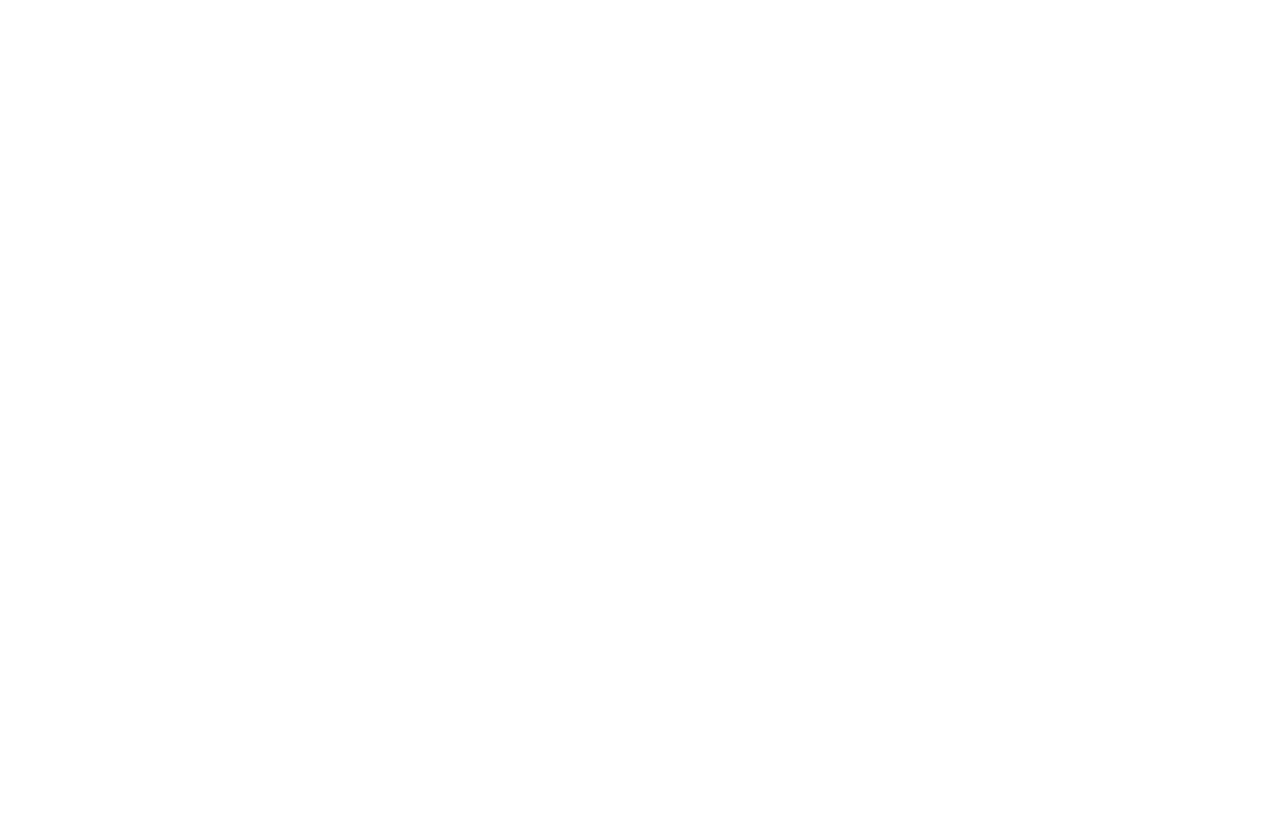
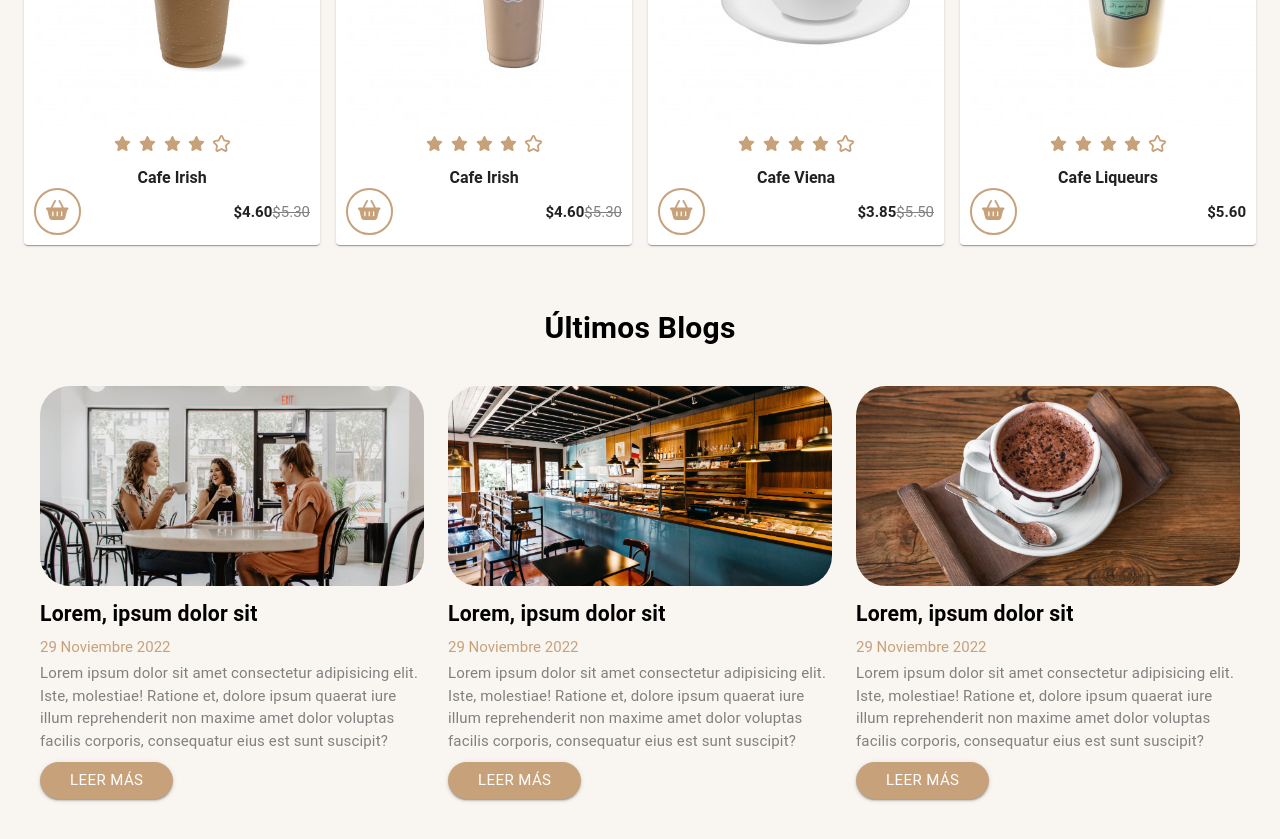
Before and after one commit to muhriddin20056525/baristas-cafe, a React (Vite) app: page / in a window 1280 px wide. Shown: the part 2600-3439 px from the top of the page. Before the commit the page ends 2305 px from the top, so only its background shows below. Built offline with nearby package versions, Linux system fonts and the light colour scheme.

Commit message:
add especiales and blog section

```diff
--- a/src/App.jsx
+++ b/src/App.jsx
@@ -7,6 +7,8 @@
 import Categories from "./components/Categories";
 import Products from "./components/Products";
 import Gallery from "./components/Gallery";
+import Especiales from "./components/Especiales";
+import Blogs from "./components/Blogs";
 
 export default function App() {
   const theme = useTheme();
@@ -19,6 +21,8 @@
         <Categories />
         <Products />
         <Gallery />
+        <Especiales />
+        <Blogs />
       </Box>
     </>
   );
--- /dev/null
+++ b/src/components/Blogs.jsx
@@ -0,0 +1,56 @@
+import { Box, Stack, Typography } from "@mui/material";
+import blogImg1 from "../assets/blog-1.jpg";
+import blogImg2 from "../assets/blog-2.jpg";
+import blogImg3 from "../assets/blog-3.jpg";
+import BlogsCard from "./BlogsCard";
+
+const blogs = [
+  {
+    id: 1,
+    title: "Lorem, ipsum dolor sit",
+    image: blogImg1,
+    date: "29 Noviembre 2022",
+    desc: "Lorem ipsum dolor sit amet consectetur adipisicing elit. Iste, molestiae! Ratione et, dolore ipsum quaerat iure illum reprehenderit non maxime amet dolor voluptas facilis corporis, consequatur eius est sunt suscipit?",
+  },
+  {
+    id: 2,
+    title: "Lorem, ipsum dolor sit",
+    image: blogImg2,
+    date: "29 Noviembre 2022",
+    desc: "Lorem ipsum dolor sit amet consectetur adipisicing elit. Iste, molestiae! Ratione et, dolore ipsum quaerat iure illum reprehenderit non maxime amet dolor voluptas facilis corporis, consequatur eius est sunt suscipit?",
+  },
+  {
+    id: 3,
+    title: "Lorem, ipsum dolor sit",
+    image: blogImg3,
+    date: "29 Noviembre 2022",
+    desc: "Lorem ipsum dolor sit amet consectetur adipisicing elit. Iste, molestiae! Ratione et, dolore ipsum quaerat iure illum reprehenderit non maxime amet dolor voluptas facilis corporis, consequatur eius est sunt suscipit?",
+  },
+];
+
+export default function Blogs() {
+  return (
+    <Box p={5}>
+      <Typography
+        variant="h4"
+        fontWeight={"600"}
+        fontSize={"3rem"}
+        textAlign={"center"}
+      >
+        Últimos Blogs
+      </Typography>
+
+      <Stack direction={"row"} gap={3} justifyContent={"center"} mt={5}>
+        {blogs.map((blog) => (
+          <BlogsCard
+            key={blog.id}
+            image={blog.image}
+            title={blog.title}
+            date={blog.date}
+            desc={blog.desc}
+          />
+        ))}
+      </Stack>
+    </Box>
+  );
+}
--- /dev/null
+++ b/src/components/BlogsCard.jsx
@@ -0,0 +1,44 @@
+import { Box, Button, Typography, useTheme } from "@mui/material";
+
+export default function BlogsCard({ image, title, date, desc }) {
+  const theme = useTheme();
+  return (
+    <Box component={"div"} sx={{ width: "40rem" }}>
+      <img
+        src={image}
+        alt={title}
+        style={{
+          width: "100%",
+          height: "20rem",
+          objectFit: "cover",
+          borderRadius: "3rem",
+        }}
+      />
+      <Typography
+        variant="h4"
+        sx={{ cursor: "pointer", margin: "1rem 0", fontWeight: "600" }}
+      >
+        {title}
+      </Typography>
+      <Typography variant="h5" color={theme.palette.primary.main} gutterBottom>
+        {date}
+      </Typography>
+      <Typography variant="body1" fontSize={"1.5rem"} sx={{ color: "gray" }}>
+        {desc}
+      </Typography>
+      <Button
+        variant="contained"
+        sx={{
+          padding: "0.5rem 3rem",
+          fontSize: "1.5rem",
+          borderRadius: "2rem",
+          color: "white",
+          fontWeight: 400,
+          marginTop: "1rem",
+        }}
+      >
+        Leer más
+      </Button>
+    </Box>
+  );
+}
--- /dev/null
+++ b/src/components/Especiales.jsx
@@ -0,0 +1,52 @@
+import { Box, Stack, Typography } from "@mui/material";
+import ProductCard from "./ProductCard";
+import cafe1 from "../assets/cafe-irish.jpg";
+import cafe2 from "../assets/cafe-ingles.jpg";
+import cafe3 from "../assets/cafe-viena.jpg";
+import cafe4 from "../assets/cafe-liqueurs.jpg";
+
+export default function Especiales() {
+  return (
+    <Box p={3}>
+      <Typography
+        variant="h4"
+        fontWeight={"600"}
+        fontSize={"3rem"}
+        textAlign={"center"}
+      >
+        Especiales
+      </Typography>
+
+      <Stack direction={"row"} gap={2} justifyContent={"center"} mt={5}>
+        <ProductCard
+          img={cafe1}
+          title={"Cafe Irish"}
+          price={"$4.60"}
+          oldPrice={"$5.30"}
+          discount={"-13%"}
+        />
+        <ProductCard
+          img={cafe2}
+          title={"Cafe Irish"}
+          price={"$4.60"}
+          oldPrice={"$5.30"}
+          discount={"-13%"}
+        />
+        <ProductCard
+          img={cafe3}
+          title={"Cafe Viena"}
+          price={"$3.85"}
+          oldPrice={"$5.50"}
+          discount={"-30%"}
+        />
+        <ProductCard
+          img={cafe4}
+          title={"Cafe Liqueurs"}
+          price={"$5.60"}
+          oldPrice={""}
+          discount={"-13%"}
+        />
+      </Stack>
+    </Box>
+  );
+}
```
Also changed, not shown: src/components/Products.jsx (+1 -8 lines).
